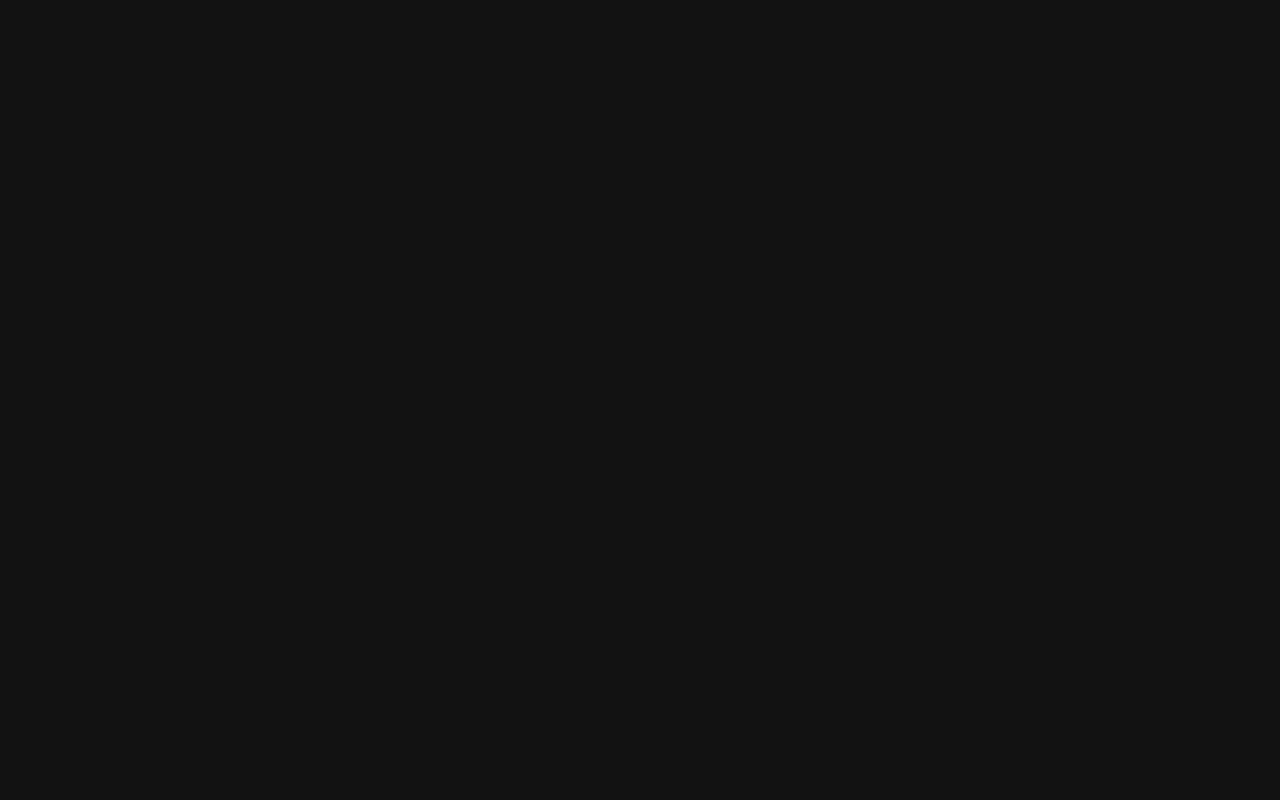
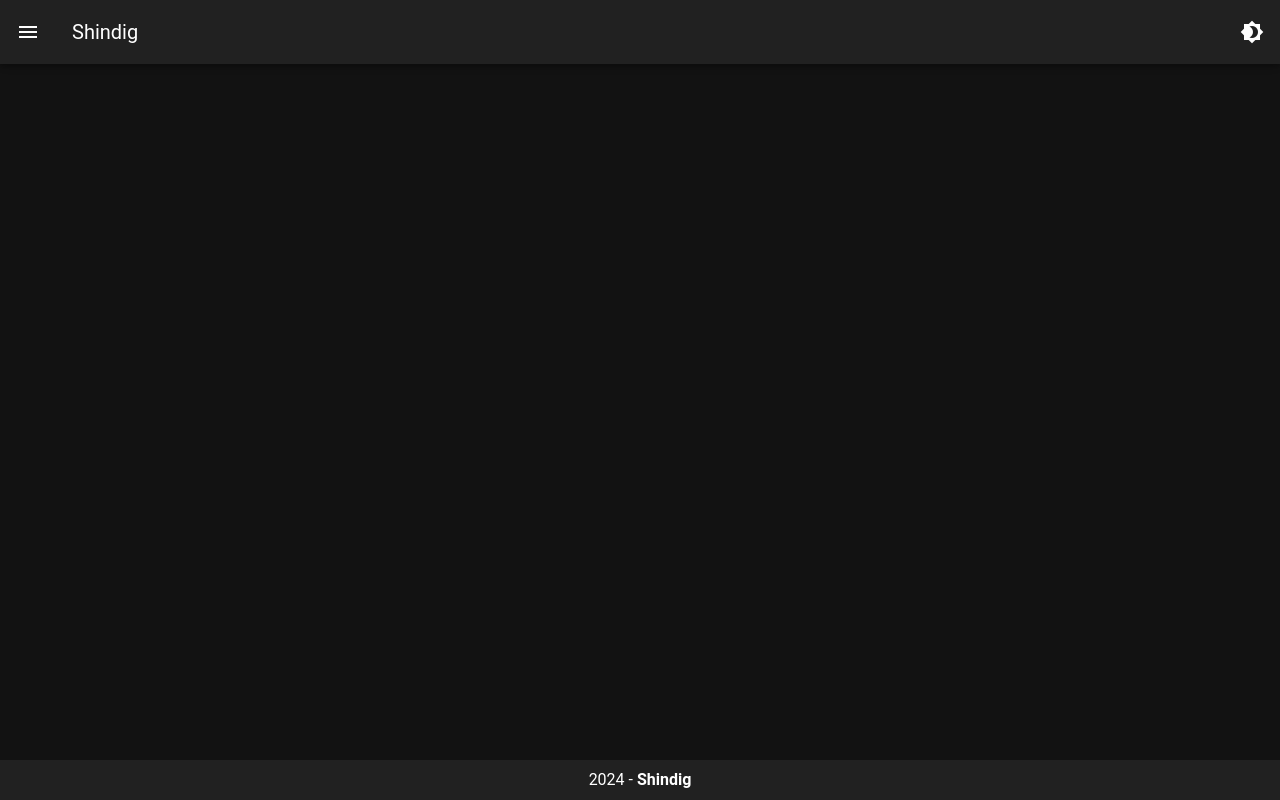
Before and after one commit to FearIndigo/shindig, a Nuxt app in the folder frontend/: page /user/1 in a window 1280 px wide. Before the commit this address had no page. Built offline with nearby package versions, Linux system fonts and the light colour scheme.

Commit message:
add default layout

```diff
--- /dev/null
+++ b/frontend/src/components/input/ThemeToggle.vue
@@ -0,0 +1,18 @@
+<template>
+  <v-btn @click="toggleTheme" icon>
+    <v-icon>{{ icon }}</v-icon>
+    <v-tooltip activator="parent" location="bottom">Toggle theme</v-tooltip>
+  </v-btn>
+</template>
+
+<script setup lang="ts">
+const theme = useTheme();
+
+const icon = computed(() =>
+  theme.global.name.value === "dark" ? "mdi-brightness-4" : "mdi-brightness-5"
+);
+
+function toggleTheme() {
+  theme.global.name.value = theme.global.current.value.dark ? "light" : "dark";
+}
+</script>
--- /dev/null
+++ b/frontend/src/components/layout/Footer.vue
@@ -0,0 +1,5 @@
+<template>
+  <v-footer class="d-flex flex-column flex-grow-0">
+    <p>{{ new Date().getFullYear() }} - <strong>Shindig</strong></p>
+  </v-footer>
+</template>
--- /dev/null
+++ b/frontend/src/components/layout/Header.vue
@@ -0,0 +1,17 @@
+<template>
+  <v-app-bar>
+    <template v-slot:prepend>
+      <v-app-bar-nav-icon @click="$emit('toggleNav')"> </v-app-bar-nav-icon>
+    </template>
+
+    <v-app-bar-title>Shindig</v-app-bar-title>
+
+    <template v-slot:append>
+      <InputThemeToggle />
+    </template>
+  </v-app-bar>
+</template>
+
+<script setup lang="ts">
+defineEmits(["toggleNav"]);
+</script>
--- /dev/null
+++ b/frontend/src/components/layout/nav/Drawer.vue
@@ -0,0 +1,24 @@
+<template>
+  <v-navigation-drawer
+    v-model="navOpen"
+    :location="$vuetify.display.mobile ? 'bottom' : undefined"
+    temporary
+  >
+    <LayoutNavItems :items="navItems.pages" />
+
+    <template v-slot:append>
+      <LayoutNavItems :items="navItems.account" />
+    </template>
+  </v-navigation-drawer>
+</template>
+
+<script setup lang="ts">
+const props = defineProps(["navOpen"]);
+const emit = defineEmits(["openUpdated"]);
+const navOpen = computed({
+  get: () => props.navOpen,
+  set: (value: boolean) => emit("openUpdated", value),
+});
+
+const navItems = getNavItems();
+</script>
--- /dev/null
+++ b/frontend/src/components/layout/nav/Items.vue
@@ -0,0 +1,21 @@
+<template>
+  <v-list nav>
+    <template v-for="item in items" :key="item.path">
+      <NuxtLink :to="item.path" custom>
+        <v-list-item
+          :to="item.path"
+          :color="item.colour"
+          :prepend-icon="item.icon"
+          :title="item.label"
+        >
+        </v-list-item>
+      </NuxtLink>
+    </template>
+  </v-list>
+</template>
+
+<script setup lang="ts">
+const { items = [] } = defineProps<{
+  items: INavItem[];
+}>();
+</script>
--- a/frontend/src/layouts/default.vue
+++ b/frontend/src/layouts/default.vue
@@ -1,7 +1,17 @@
 <template>
-  <div>
-    <main>
+  <v-app>
+    <LayoutHeader @toggle-nav="navOpen = !navOpen" />
+
+    <LayoutNavDrawer :nav-open="navOpen" @open-updated="(v) => (navOpen = v)" />
+
+    <v-main>
       <slot />
-    </main>
-  </div>
+    </v-main>
+
+    <LayoutFooter />
+  </v-app>
 </template>
+
+<script setup lang="ts">
+const navOpen = ref(false);
+</script>
--- /dev/null
+++ b/frontend/src/utils/getNavItems.ts
@@ -0,0 +1,36 @@
+export interface INavItem {
+  label: string;
+  icon: string;
+  path: string;
+  colour?: string;
+}
+
+export default function getNavItems() {
+  const pages: INavItem[] = [
+    {
+      label: "Feed",
+      icon: "mdi-home",
+      path: "/",
+
+      colour: "primary",
+    },
+  ];
+
+  const account: INavItem[] = [
+    {
+      label: "Log In",
+      icon: "mdi-login",
+      path: "/login",
+    },
+    {
+      label: "Log Out",
+      icon: "mdi-logout",
+      path: "/logout",
+    },
+  ];
+
+  return {
+    pages,
+    account,
+  };
+}
```
